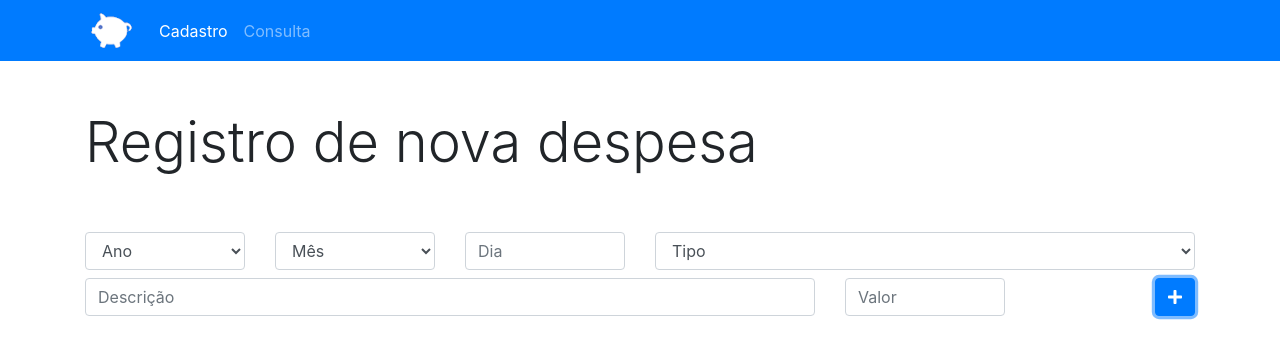
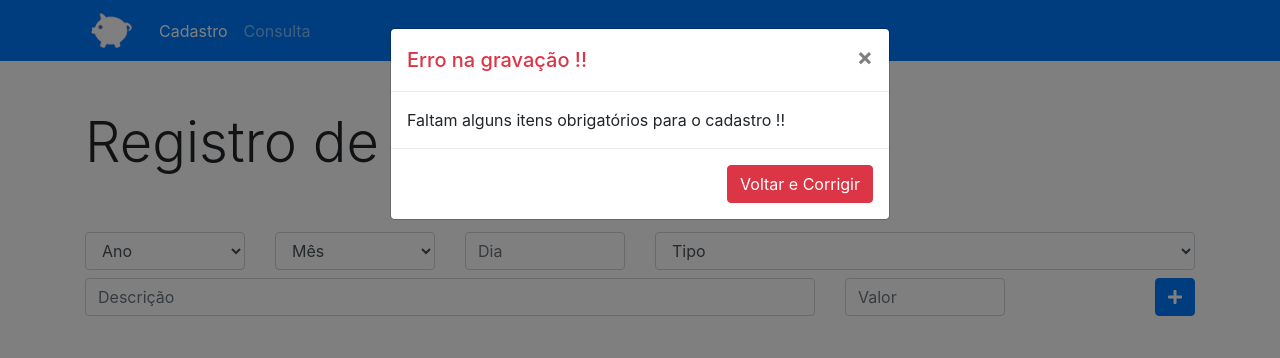
Before and after one commit to luccasdrapala/app_orcamento_pessoal, a plain HTML site: page index.html in a window 1280 px wide. Both pictures are taken after a click on the button 1175 px from the left and 297 px from the top of the page. Drawn offline with nearby package versions, Linux system fonts and the light colour scheme.

Commit message:
abstraindo modal com DOM do JS

```diff
--- a/app.js
+++ b/app.js
@@ -15,6 +15,23 @@ class Despesa {
             }
         } return true
     }
+
+    modalDespesaValida() {
+        document.getElementById('modal-texto-principal').innerHTML = 'Dados cadastrados com sucesso !!'
+        document.getElementById('exampleModalLabel').innerHTML = 'Sucesso na gravação !!'
+        document.getElementById('exampleModalLabel').className = 'modal-title text-success'
+        document.getElementById('modal-botao').innerHTML = 'Continuar'
+        document.getElementById('modal-botao').className = 'btn btn-success'
+    }
+
+    modalDespesaInvalida() {
+        document.getElementById('modal-texto-principal').innerHTML = 'Faltam alguns itens obrigatórios para o cadastro !!'
+        document.getElementById('exampleModalLabel').innerHTML = 'Erro na gravação !!'
+        document.getElementById('exampleModalLabel').className = 'modal-title text-danger'
+        document.getElementById('modal-botao').innerHTML = 'Voltar e Corrigir'
+        document.getElementById('modal-botao').className = 'btn btn-danger'
+    }
+
 }
 
 class Bd {
@@ -63,8 +80,19 @@ function cadastrarDespesa() {
 
     if(despesa.validarDados()) {
         bd.gravar(despesa)
+        despesa.modalDespesaValida()
         $('#modalRegistraDespeza').modal('show')
     } else {
+        despesa.modalDespesaInvalida()
         $('#modalRegistraDespeza').modal('show')
     }
 }
+
+function zeraCampos() {
+    let ano = document.getElementById('ano').value = ''
+    let mes = document.getElementById('mes').value = ''
+    let dia = document.getElementById('dia').value = ''
+    let tipo = document.getElementById('tipo').value = ''
+    let descricao = document.getElementById('descricao').value = ''
+    let valor = document.getElementById('valor').value = ''
+}
--- a/index.html
+++ b/index.html
@@ -111,24 +111,23 @@
     </div>
 
     <!-- Modal -->
-    <div class="modal fade" id="erroGravacao" tabindex="-1" role="dialog" aria-labelledby="exampleModalLabel" aria-hidden="true">
+    <div class="modal fade" id="modalRegistraDespeza" tabindex="-1" role="dialog" aria-labelledby="exampleModalLabel" aria-hidden="true">
       <div class="modal-dialog" role="document">
         <div class="modal-content">
           <div class="modal-header">
-            <h5 class="modal-title text-danger" id="exampleModalLabel">Erro na gravação</h5>
+            <h5 id="exampleModalLabel"><!--setado no backend do JS--></h5>
             <button type="button" class="close" data-dismiss="modal" aria-label="Close">
               <span aria-hidden="true">&times;</span>
             </button>
           </div>
-          <div class="modal-body">
-            Existem campos obrigatórios que não foram preenchidos
+          <div id="modal-texto-principal" class="modal-body">
+            <!--texto de sucesso ou falha setado no backend do JS-->
           </div>
           <div class="modal-footer">
-            <button type="button" class="btn btn-danger" data-dismiss="modal">Voltar e Corrigir</button>
+            <button id="modal-botao" type="button" data-dismiss="modal" onclick="zeraCampos()"><!--setado no backend do JS--></button>
           </div>
         </div>
       </div>
     </div>
-
   </body>
 </html>
```
